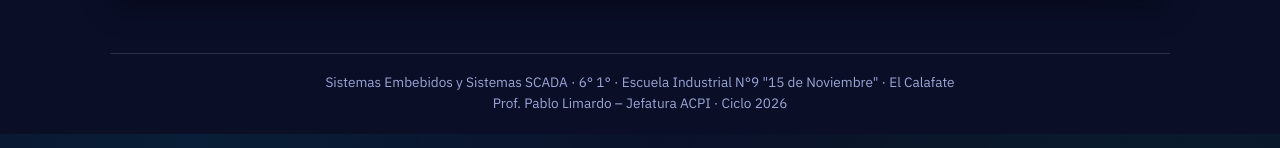
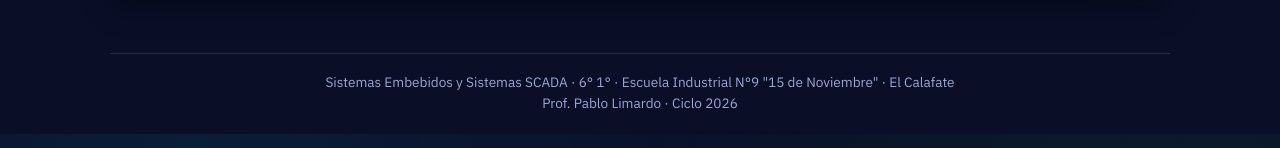
Before and after one commit to pablolimardo/cierreIO, a plain HTML site: page index.html in a window 1280 px wide. Shown: the part 3866-4014 px from the top of the page. Drawn offline with Linux system fonts and the light colour scheme.

Commit message:
Modificacion de ejemplos

```diff
--- a/index.html
+++ b/index.html
@@ -340,7 +340,7 @@ print(f"Vrms: {v} V")</pre>
   </table>
 </div>
 
-<footer>Sistemas Embebidos y Sistemas SCADA · 6° 1° · Escuela Industrial N°9 "15 de Noviembre" · El Calafate<br>Prof. Pablo Limardo – Jefatura ACPI · Ciclo 2026</footer>
+<footer>Sistemas Embebidos y Sistemas SCADA · 6° 1° · Escuela Industrial N°9 "15 de Noviembre" · El Calafate<br>Prof. Pablo Limardo · Ciclo 2026</footer>
 </div>
 
 <script>
```
